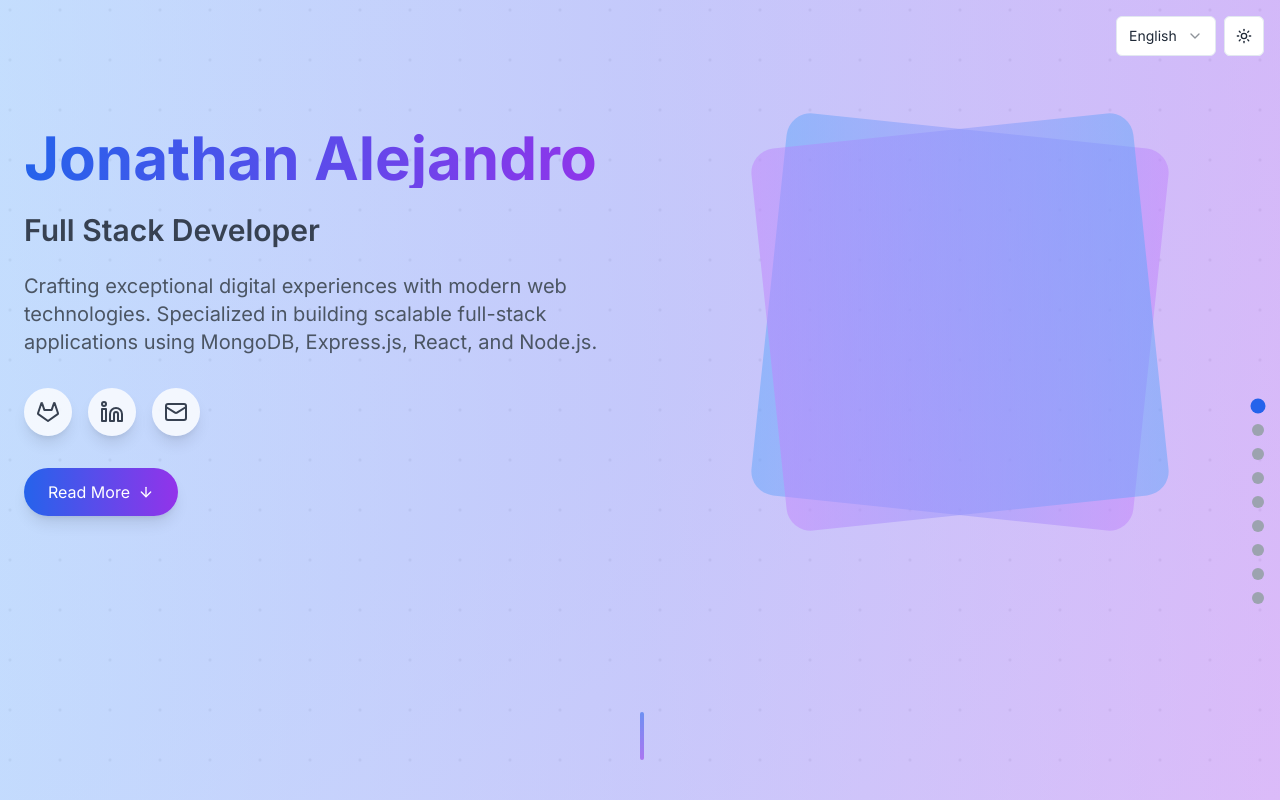
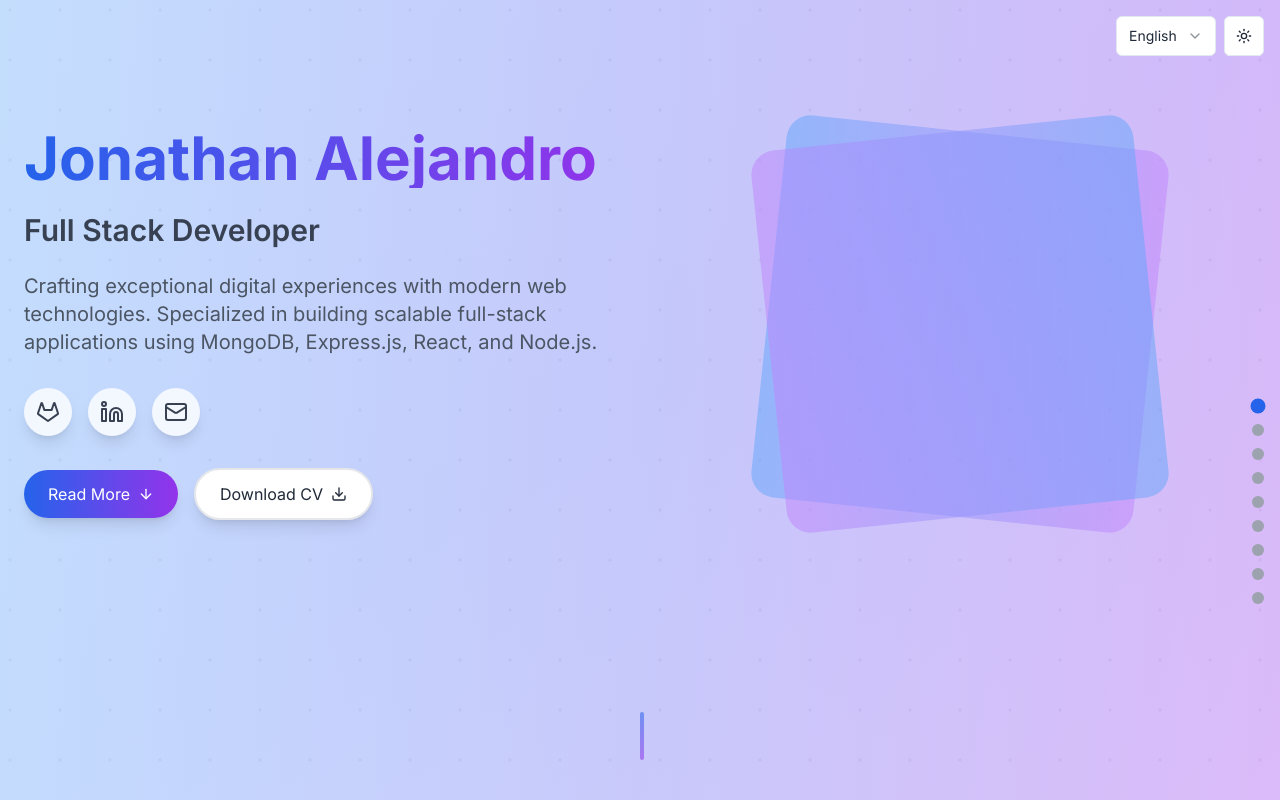
Before and after one commit to ItsJhonAlex/PortfolioDev, a Next.js app: page /en in a window 1280 px wide. Shown: the top 800 px of the page. Built offline with nearby package versions, Linux system fonts and the light colour scheme; grey boxes are pictures that could not be loaded.

Commit message:
Update cv

```diff
--- a/app/[locale]/components/Hero.tsx
+++ b/app/[locale]/components/Hero.tsx
@@ -1,9 +1,9 @@
 "use client"
 
 import Image from "next/image"
-import { GitlabIcon as GitHub, Linkedin, Mail, ArrowDown } from "lucide-react"
+import { GitlabIcon as GitHub, Linkedin, Mail, ArrowDown, Download } from "lucide-react"
 import { motion } from "framer-motion"
-import { useTranslations } from "next-intl"
+import { useTranslations, useLocale } from "next-intl"
 
 const CodePattern = () => (
   <svg className="absolute inset-0 w-full h-full opacity-5" xmlns="http://www.w3.org/2000/svg">
@@ -24,6 +24,10 @@ const CodePattern = () => (
 
 export default function Hero() {
   const t = useTranslations('hero');
+  const locale = useLocale();
+
+  const cvPath = locale === 'es' ? '/cv-es.pdf' : '/cv-en.pdf';
+
   return (
     <section
       id="hero"
@@ -79,6 +83,7 @@ export default function Hero() {
                 <Mail className="w-6 h-6 text-gray-700 dark:text-gray-300" />
               </a>
             </div>
+            <div className="flex flex-col sm:flex-row items-center justify-center lg:justify-start gap-4">
               <motion.button
                 onClick={() => document.getElementById("about")?.scrollIntoView({ behavior: "smooth" })}
                 className="inline-flex items-center gap-2 px-6 py-3 bg-gradient-to-r from-blue-600 to-purple-600 text-white rounded-full hover:from-blue-700 hover:to-purple-700 transition-all duration-300 shadow-lg hover:shadow-xl"
@@ -88,6 +93,17 @@ export default function Hero() {
                 {t('more')}
                 <ArrowDown className="w-4 h-4" />
               </motion.button>
+              <motion.a
+                href={cvPath}
+                download
+                className="inline-flex items-center gap-2 px-6 py-3 bg-white dark:bg-gray-800 text-gray-800 dark:text-white border-2 border-gray-200 dark:border-gray-700 rounded-full hover:bg-gray-50 dark:hover:bg-gray-700 transition-all duration-300 shadow-lg hover:shadow-xl"
+                whileHover={{ scale: 1.05 }}
+                whileTap={{ scale: 0.95 }}
+              >
+                {t('downloadCV')}
+                <Download className="w-4 h-4" />
+              </motion.a>
+            </div>
           </motion.div>
 
           <motion.div
@@ -99,14 +115,7 @@ export default function Hero() {
             <div className="relative w-72 h-72 md:w-96 md:h-96 mx-auto">
               <div className="absolute inset-0 bg-gradient-to-r from-blue-400 to-purple-400 dark:from-blue-600 dark:to-purple-600 rounded-3xl transform rotate-6 opacity-50"></div>
               <div className="absolute inset-0 bg-gradient-to-r from-purple-400 to-blue-400 dark:from-purple-600 dark:to-blue-600 rounded-3xl transform -rotate-6 opacity-50"></div>
-              <div className="relative rounded-2xl overflow-hidden shadow-2xl">
-                <Image
-                  src="https://hebbkx1anhila5yf.public.blob.vercel-storage.com/IMG_0812.jpg-jQSxWaycmtpBR7IUnsPV8C8L3vlrQ2.jpeg"
-                  alt="Usman Zafar"
-                  fill
-                  className="object-cover"
-                  priority
-                />
+              <div className="relative w-full h-full rounded-3xl overflow-hidden">
               </div>
             </div>
           </motion.div>
--- a/messages/en.json
+++ b/messages/en.json
@@ -24,7 +24,8 @@
     "title": "Jonathan Alejandro",
     "role": "Full Stack Developer",
     "description": "Crafting exceptional digital experiences with modern web technologies. Specialized in building scalable full-stack applications using MongoDB, Express.js, React, and Node.js.",
-    "more": "Read More"
+    "more": "Read More",
+    "downloadCV": "Download CV"
   },
   "about": {
     "title": "About Me",
--- a/messages/es.json
+++ b/messages/es.json
@@ -28,7 +28,8 @@
     "title": "Jonathan Alejandro",
     "role": "Desarrollador Full Stack",
     "description": "Creando experiencias digitales excepcionales con tecnologías web modernas. Especializado en construir aplicaciones full-stack escalables utilizando MongoDB, Express.js, React y Node.js.",
-    "more": "Leer más"
+    "more": "Leer más",
+    "downloadCV": "Descargar CV"
   },
   "about": {
     "title": "Sobre Mí",
```
Lines whose indentation alone changed are shown as unchanged.
